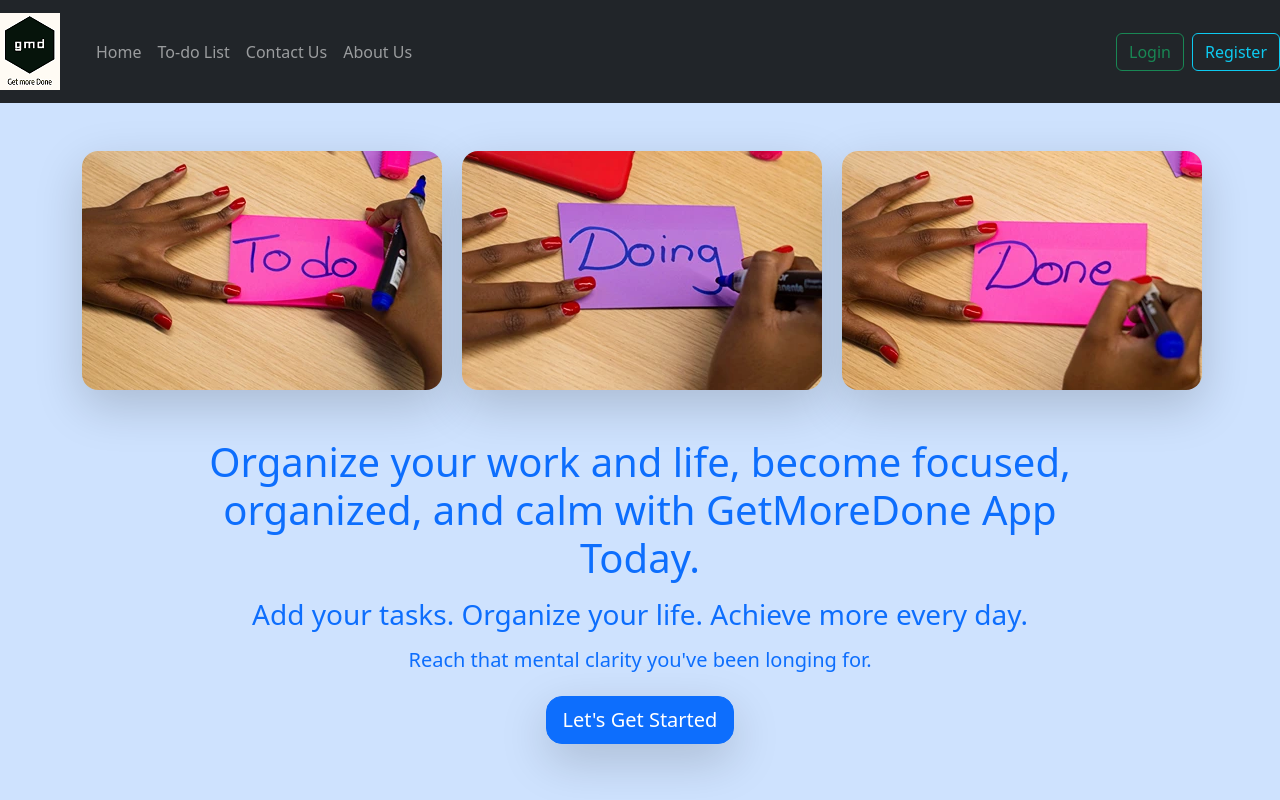
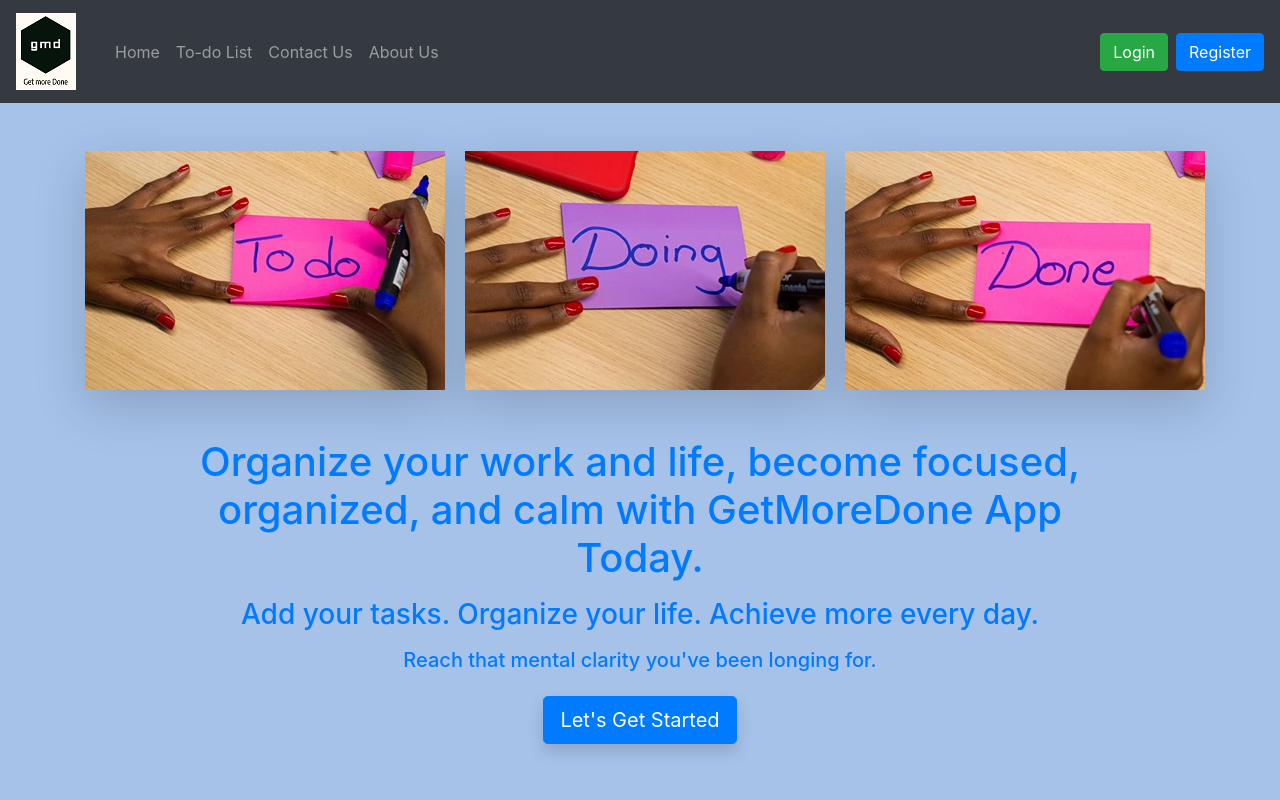
Before and after one commit to GabrielSiket/get-more-done, a Django app: page / in a window 1280 px wide. Run offline with Django 3.2, Linux system fonts and the light colour scheme; parts of the project's set-up code (start-up, migrations or seed data) failed here and were passed over; some libraries are stand-ins or nearby versions.

Commit message:
fix css styling

```diff
--- a/get_more_done/templates/index.html
+++ b/get_more_done/templates/index.html
@@ -18,13 +18,13 @@
           <img  src="{% static 'images/gmd-done.webp' %}" alt="Done" class="rounded-4 shadow-lg" width="360" height="239" >
         </div>
       </div>
-      <div class="row mt-5">
+      <div class="row mt-5 text-center">
         <div class="col-md-10 offset-md-1">
-          <center><p class="h1 text-primary">Organize your work and life, become focused, organized, and calm with GetMoreDone App Today.</p></center>
-          <center><p class="h3 mt-3 text-primary">Add your tasks. Organize your life. Achieve more every day.</p></center>
-          <center><p class="h5 mt-3 text-primary">Reach that mental clarity you've been longing for.</p></center>
+          <p class="h1 text-primary">Organize your work and life, become focused, organized, and calm with GetMoreDone App Today.</p>
+          <p class="h3 mt-3 text-primary">Add your tasks. Organize your life. Achieve more every day.</p>
+          <p class="h5 mt-3 text-primary">Reach that mental clarity you've been longing for.</p>
 
-          <center><a href="{% url 'todolist' %}"><button type="button" class="btn btn-primary btn-lg m-3 rounded-4 shadow-lg">Let's Get Started</button></a></center>
+          <a class="btn btn-primary btn-lg mt-3 shadow" href={% url 'todolist' %}>Let's Get Started</a>
         </div>
       </div>
     </div>
--- /dev/null
+++ b/static/style/style.css
@@ -0,0 +1,3 @@
+body {
+    background-color: rgb(166,194,233);
+ }
--- a/templates/base.html
+++ b/templates/base.html
@@ -5,11 +5,15 @@
     <meta charset="utf-8">
     <meta name="viewport" content="width=device-width, initial-scale=1">
     <meta name="description" content="Task Manager App">
-    <link href="https://cdn.jsdelivr.net/npm/bootstrap@5.2.1/dist/css/bootstrap.min.css" rel="stylesheet" integrity="sha384-iYQeCzEYFbKjA/T2uDLTpkwGzCiq6soy8tYaI1GyVh/UjpbCx/TYkiZhlZB6+fzT" crossorigin="anonymous">
+    <link rel="stylesheet" href="https://stackpath.bootstrapcdn.com/bootstrap/4.3.1/css/bootstrap.min.css" integrity="sha384-ggOyR0iXCbMQv3Xipma34MD+dH/1fQ784/j6cY/iJTQUOhcWr7x9JvoRxT2MZw1T" crossorigin="anonymous">
+    <link rel="stylesheet" href="static/style/style.css">
     <link rel="icon" href="{% static 'images/favicon.ico'%}" type="image/gif" sizes="16x16">
     {% block title  %}
     {% endblock title  %}
 
+
+  </head>
+  <body>
     <nav class="navbar navbar-expand-lg navbar-dark bg-dark">
       <a class="navbar-brand" href="{% url 'index' %}"><img src="{% static 'images/gmd-logo.png'%}" alt="Todo List"></a>
       <div class="container-fluid">
@@ -34,19 +38,13 @@
             </a>
           </div>
       {% else %}
-            <a href="{% url 'login' %}">
-              <button class="btn btn-outline-success m-2 my-sm-0" type="submit">Login</button>
-            </a>
-            <a href="{% url 'register' %}">
-              <button class="btn btn-outline-info my-sm-0" type="submit">Register</button>
-            </a>
+          <a class="btn btn-success mr-2 my-2 my-sm-0" href="{% url 'login' %}"> Login </a>
+          <a class="btn btn-primary my-2 my-sm-0" href="{% url 'register' %}"> Register</a>
       {% endif %}
     </nav>
-  </head>
-  <body class="bg-primary" style="--bs-bg-opacity: .2">
     {% block content  %}
     {% endblock content %}
 
-    <script src="https://cdn.jsdelivr.net/npm/bootstrap@5.2.1/dist/js/bootstrap.bundle.min.js" integrity="sha384-u1OknCvxWvY5kfmNBILK2hRnQC3Pr17a+RTT6rIHI7NnikvbZlHgTPOOmMi466C8" crossorigin="anonymous"></script>
+    <script src="https://stackpath.bootstrapcdn.com/bootstrap/4.3.1/js/bootstrap.min.js" integrity="sha384-JjSmVgyd0p3pXB1rRibZUAYoIIy6OrQ6VrjIEaFf/nJGzIxFDsf4x0xIM+B07jRM" crossorigin="anonymous"></script>
   </body>
 </html>
```
Lines whose indentation alone changed are shown as unchanged.
